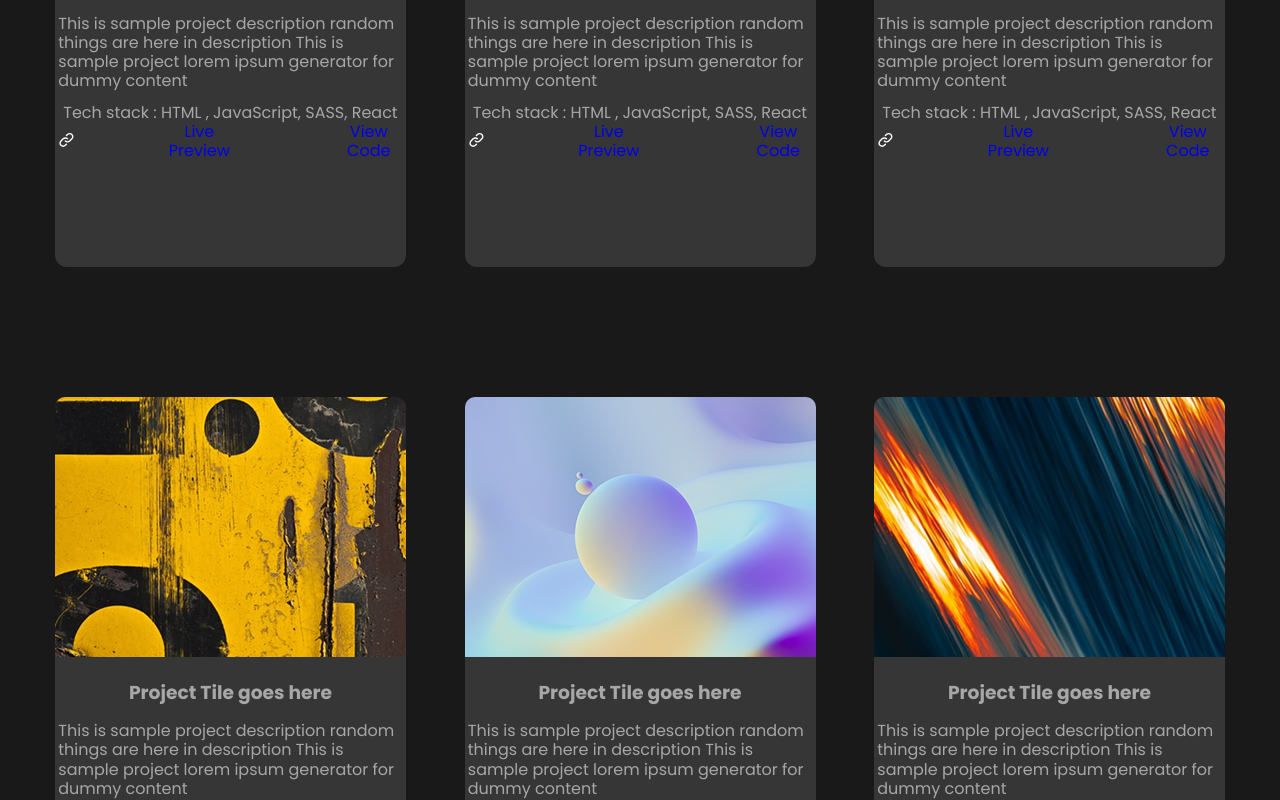
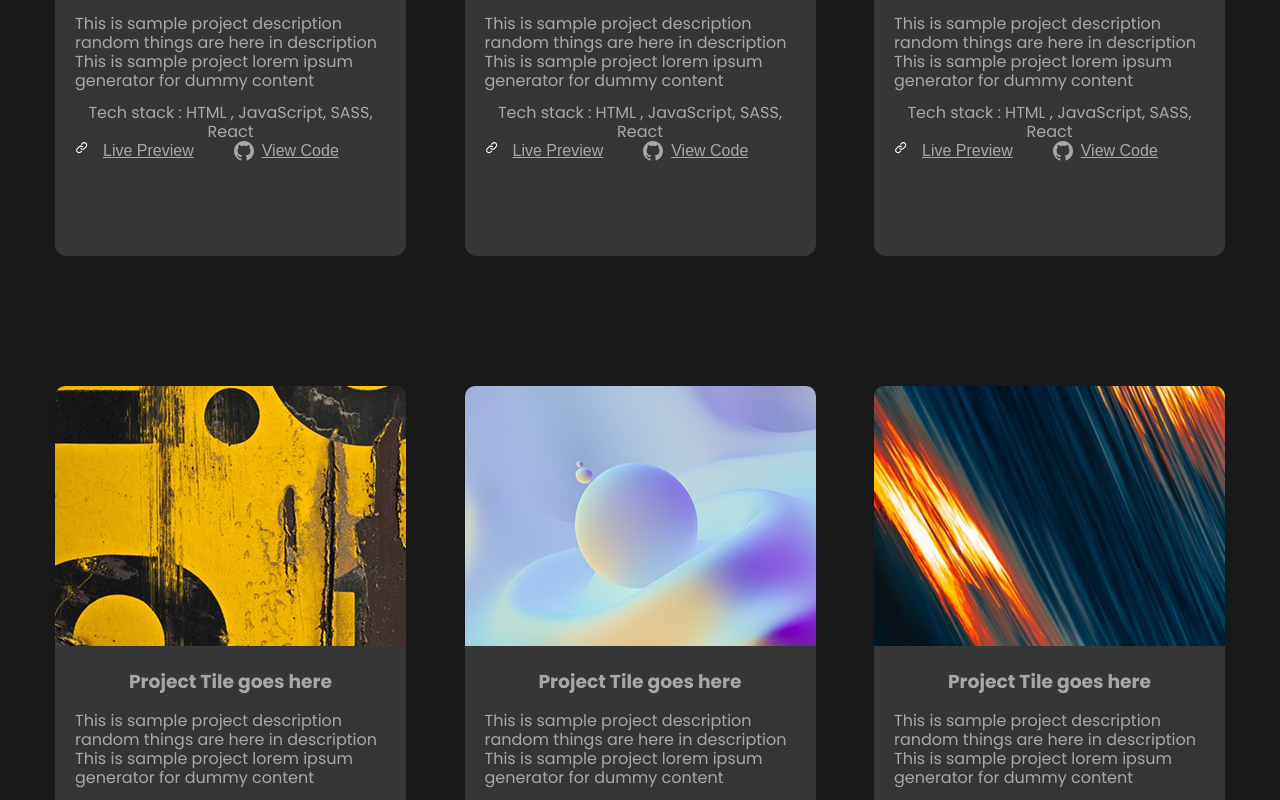
Before and after one commit to AlekseiKorolyov/portfolio, a React (Vite) app: page / in a window 1280 px wide. Shown: the part 2700-3500 px from the top of the page. Built offline with nearby package versions, Linux system fonts and the light colour scheme.

Commit message:
portfolio

```diff
--- a/src/layout/sections/projects/project/Project.tsx
+++ b/src/layout/sections/projects/project/Project.tsx
@@ -1,13 +1,13 @@
 import styled from "styled-components";
 import {FlexWrapper} from "../../../../components/FlexWrapper.tsx";
 import {Icon} from "../../../../components/icon/Icon.tsx";
+import {theme} from "../../../styles/Theme.ts";
 
 type ProjectPropsType = {
     title: string;
     text: string;
     techText: string;
     src: string
-    iconId: string
 };
 
 export const Project = (props: ProjectPropsType) => {
@@ -19,18 +19,19 @@ export const Project = (props: ProjectPropsType) => {
                     <Title>{props.title}</Title>
                     <Text>{props.text}</Text>
                     <TechText>{props.techText}</TechText>
-                    <FlexWrapper>
-                        <FlexWrapper direction={"row"}>
-                            <Icon iconId={"link"}/>
-                            <Link href={"#"}>Live Preview</Link>
 
-                        </FlexWrapper>
-                        <FlexWrapper>
-                            <Icon iconId={props.iconId}/>
-                            <Link href={"#"}>View Code</Link>
+                    <LinkGroup>
+                    <ProjectLink href="#" target="_blank">
+                    <Icon iconId={"link"}  width={"30"} height={"30"} viewBox={"0 0 30 30"}/>
+                    <span>Live Preview</span>
+                    </ProjectLink>
 
-                        </FlexWrapper>
-                    </FlexWrapper>
+                    <ProjectLink href="https://github.com" target="_blank">
+                    <Icon iconId={"gitHubHeader"} width={"30"} height={"30"} viewBox={"0 0 30 30"}/>
+                    <span>View Code</span>
+                    </ProjectLink>
+                    </LinkGroup>
+
                 </Description>
             </FlexWrapper>
         </StyledProject>
@@ -57,9 +58,7 @@ const Description = styled.div`
     padding: 25px 20px;
 `
 
-const Link = styled.a`
 
-`
 
 const Title = styled.h3`
 `
@@ -72,3 +71,34 @@ const Text = styled.p`
 const TechText = styled.p`
 
 `
+
+const LinkGroup = styled.div`
+    display: flex;
+    gap: 40px;
+    align-items: center;
+`;
+
+
+const ProjectLink = styled.a`
+    display: flex;
+    align-items: center;
+    gap: 8px;
+    color: ${theme.colors.font};
+    text-decoration: none;
+    font-size: 16px;
+    font-family: sans-serif;
+
+    span {
+        text-decoration: underline;
+    }
+
+    svg {
+        width: 20px;
+        height: 20px;
+        flex-shrink: 0;
+    }
+
+    &:hover {
+        opacity: 0.7;
+    }
+`;
```
